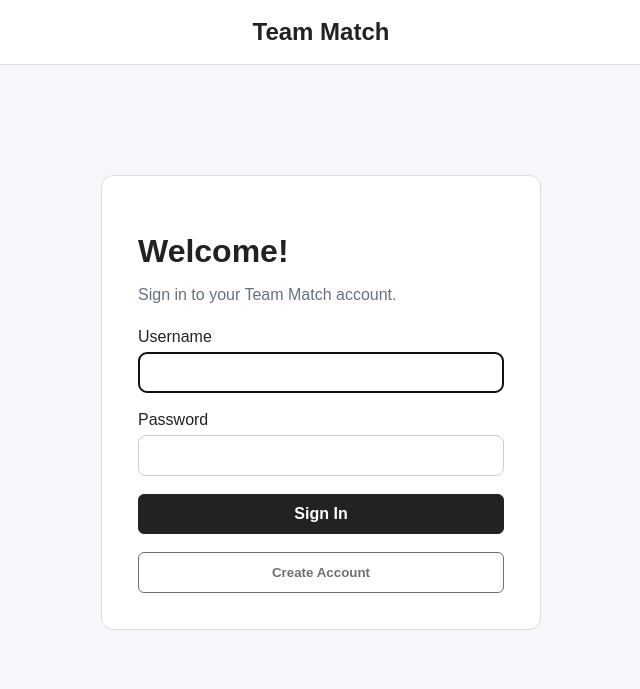
After one commit to Rafael-Lozoya-III/CS-senior-project, a Django app: page /accounts/login/ in a window 1280 px wide. The commit adds this page. Shown: the top 689 px of the page, without its empty margins (319-959 px from the left). Run offline with Django 5.2, Linux system fonts and the light colour scheme.

Commit message:
Added login and logout functionality

```diff
--- a/accounts/static/accounts/style.css
+++ b/accounts/static/accounts/style.css
@@ -530,3 +530,91 @@ body {
 .apply-button:hover {
     background: #444;
 }
+
+/* Login page */
+
+.login-container {
+    display: flex;
+    justify-content: center;
+    padding: 60px 20px;
+}
+
+.login-card {
+    background: white;
+    border: 1px solid #ddd;
+    border-radius: 12px;
+    padding: 36px;
+    width: 100%;
+    max-width: 440px;
+}
+
+.login-card h1 {
+    margin-bottom: 8px;
+}
+
+.login-card > p {
+    color: #667085;
+    margin-bottom: 24px;
+}
+
+.login-card form {
+    display: flex;
+    flex-direction: column;
+    gap: 18px;
+}
+
+.login-card input[type="text"],
+.login-card input[type="password"] {
+    width: 100%;
+    padding: 12px;
+    border: 1px solid #ccc;
+    border-radius: 8px;
+    margin-top: 6px;
+    box-sizing: border-box;
+}
+
+.login-error {
+    color: #b42318 !important;
+    background: #fef3f2;
+    padding: 12px;
+    border-radius: 8px;
+}
+
+.signup-text {
+    text-align: center;
+    margin-top: 24px;
+    font-size: 14px;
+}
+
+.logged-out-nav {
+    justify-content: center;
+}
+
+.signup-button {
+    width: 100%;
+    padding: 12px;
+    background: white;
+    color: #222;
+    border: 1px solid #222;
+    border-radius: 6px;
+    font-weight: 600;
+    cursor: not-allowed;
+    opacity: 0.65;
+}
+
+.logout-form {
+    margin: 0;
+}
+
+.logout-button {
+    background: none;
+    border: none;
+    padding: 0;
+    font: inherit;
+    color: #222;
+    cursor: pointer;
+}
+
+.logout-button:hover {
+    text-decoration: underline;
+}
--- /dev/null
+++ b/accounts/templates/accounts/login.html
@@ -0,0 +1,44 @@
+{% extends "base.html" %}
+
+{% block title %}Sign In - Team Match{% endblock %}
+
+{% block content %}
+
+<div class="login-container">
+    <div class="login-card">
+        <h1>Welcome!</h1>
+        <p>Sign in to your Team Match account.</p>
+
+        {% if form.errors %}
+            <p class="login-error">
+                Invalid username or password. Please try again.
+            </p>
+        {% endif %}
+
+        <form method="post">
+            {% csrf_token %}
+
+            <div class="form-field">
+                <label for="id_username">Username</label>
+                {{ form.username }}
+            </div>
+
+            <div class="form-field">
+                <label for="id_password">Password</label>
+                {{ form.password }}
+            </div>
+
+            <input type="hidden" name="next" value="{{ next }}">
+
+            <button type="submit" class="save-button">
+                Sign In
+            </button>
+
+            <button type="button" class="signup-button" disabled>
+                Create Account
+            </button>
+        </form>
+    </div>
+</div>
+
+{% endblock %}
--- a/accounts/templates/base.html
+++ b/accounts/templates/base.html
@@ -17,9 +17,10 @@
 <body>
 
     <nav class="navbar">
-        <div class="nav-container">
+        <div class="nav-container {% if not request.user.is_authenticated %}logged-out-nav{% endif %}">
 
-            <a class="logo-link" href="#">
+            {% if request.user.is_authenticated %}
+                <a href="{% url 'discover' %}" class="logo-link">
                     Team Match
                 </a>
 
@@ -29,15 +30,26 @@
                         Discover
                     </a>
 
-                <a href="#">
-                    My Teams
-                </a>
+                    <a href="#">My Teams</a>
 
                     <a href="{% url 'profile' %}"
                        class="{% if request.resolver_match.url_name == 'profile' or request.resolver_match.url_name == 'edit_profile' %}active{% endif %}">
                         Profile
                     </a>
+
+                    <form method="post" action="{% url 'logout' %}" class="logout-form">
+                        {% csrf_token %}
+                        <button type="submit" class="logout-button">
+                            Logout
+                        </button>
+                    </form>
+
                 </div>
+            {% else %}
+                <a href="{% url 'login' %}" class="logo-link">
+                    Team Match
+                </a>
+            {% endif %}
 
         </div>
     </nav>
--- a/accounts/urls.py
+++ b/accounts/urls.py
@@ -1,15 +1,29 @@
+from django.contrib.auth.views import LoginView, LogoutView
 from django.urls import path
 
 from . import views
 
 
 urlpatterns = [
+    path(
+        "accounts/login/",
+        LoginView.as_view(
+            template_name="accounts/login.html",
+            redirect_authenticated_user=True,
+        ),
+        name="login",
+    ),
+    path(
+        "accounts/logout/",
+        LogoutView.as_view(next_page="login"),
+        name="logout"
+    ),
     path("profile/", views.profile, name="profile"),
     path("profile/edit/", views.edit_profile, name="edit_profile"),
     path("discover/", views.discover, name="discover"),
     path(
-    "projects/<int:project_id>/",
-    views.project_detail,
-    name="project_detail",
-),
+        "projects/<int:project_id>/",
+        views.project_detail,
+        name="project_detail",
+    ),
 ]
--- a/team_match/settings.py
+++ b/team_match/settings.py
@@ -126,3 +126,6 @@ MAILERS = {
         "BACKEND": "django.core.mail.backends.console.EmailBackend",
     },
 }
+
+LOGIN_URL = "login"
+LOGIN_REDIRECT_URL = "discover"
```
Also changed, not shown: README.md. Lines whose indentation alone changed are shown as unchanged.
